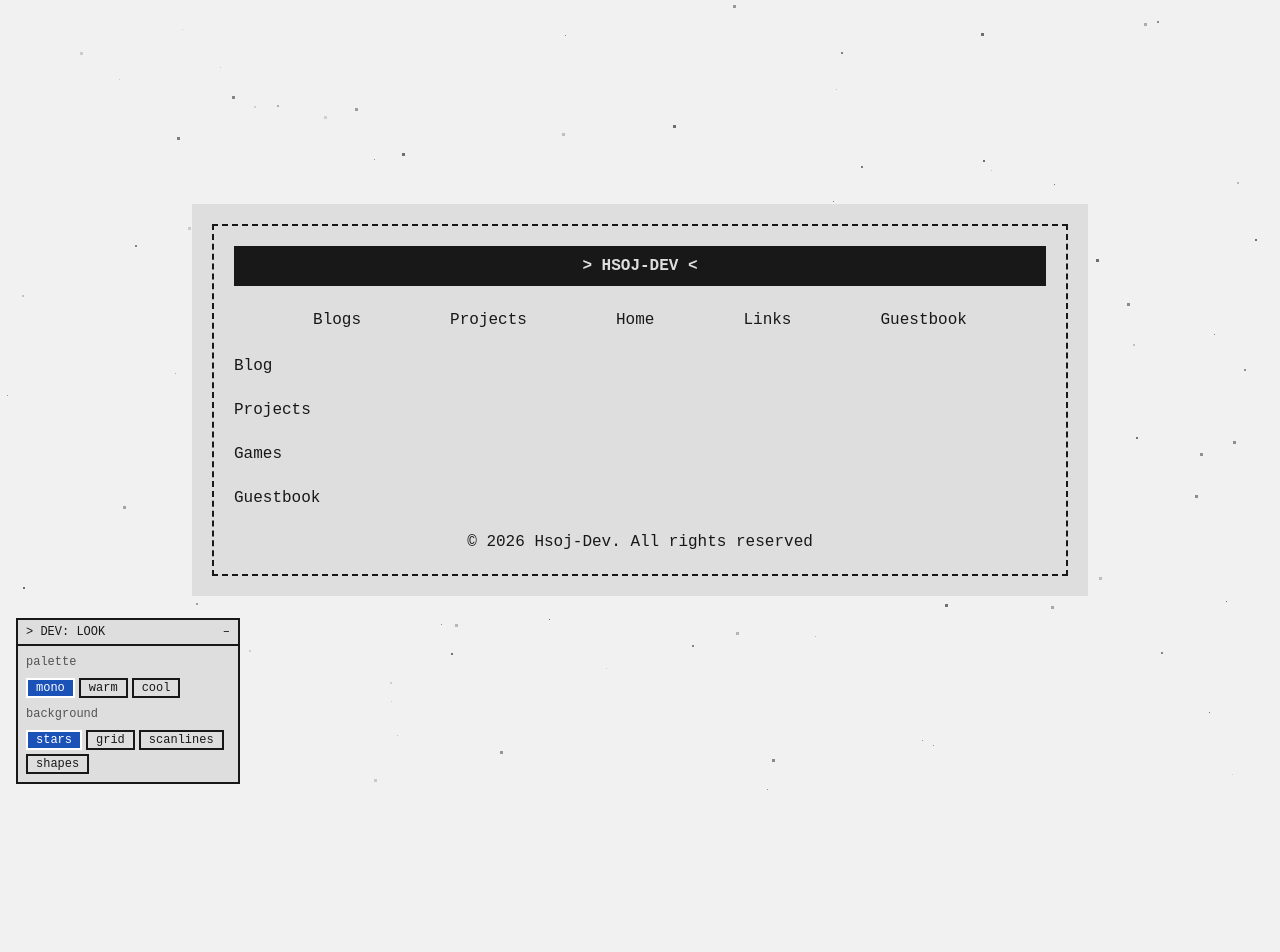
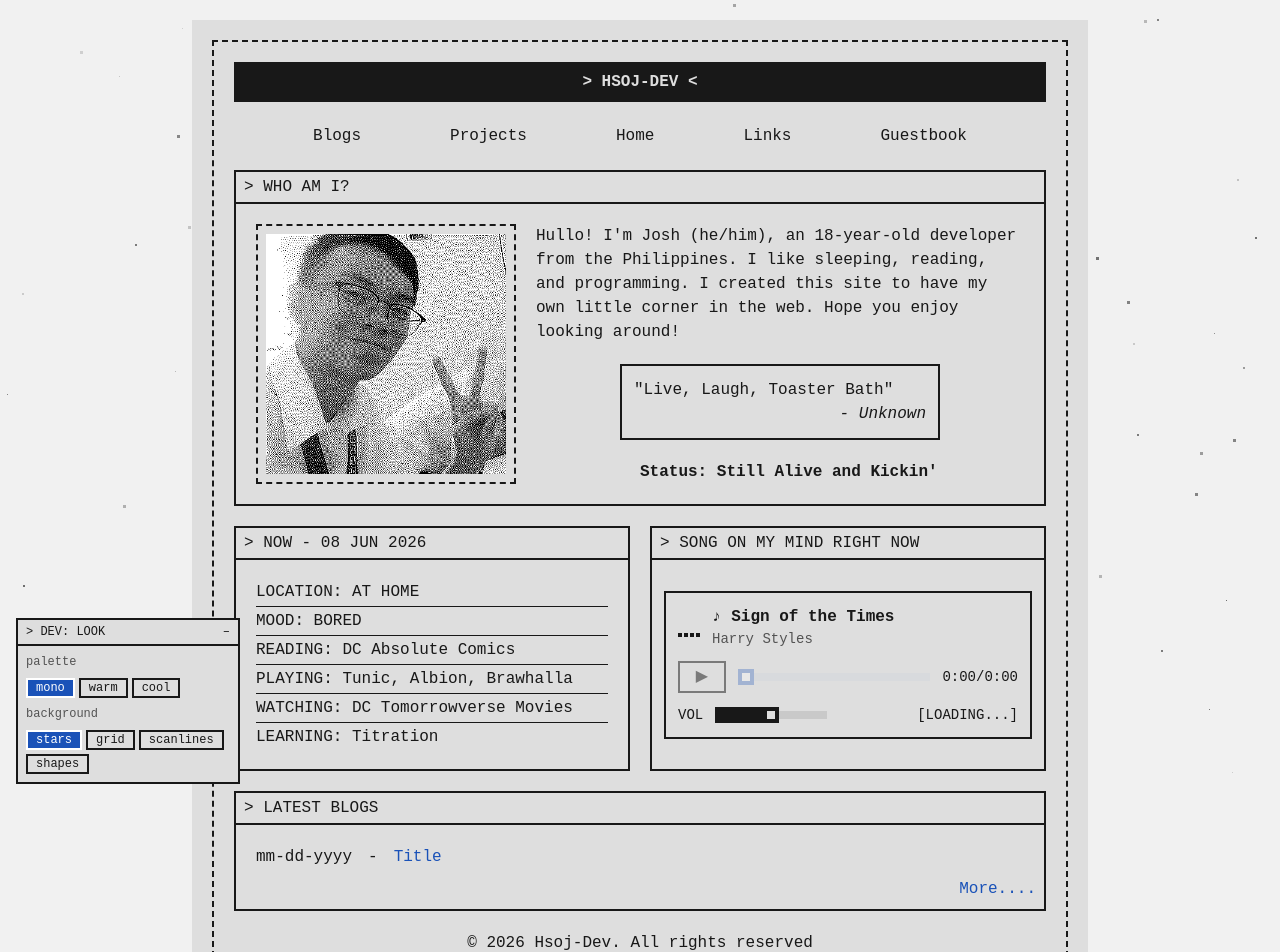
Before and after one commit to Hsoj-dev/hsoj.is-a.dev, a SvelteKit app: page / in a window 1280 px wide. Shown: the top 952 px of the page. Before the commit the page ends 800 px from the top, so only its background shows below. Built offline with nearby package versions, Linux system fonts and the light colour scheme.

Commit message:
feat: update home page

```diff
--- a/src/routes/+page.svelte
+++ b/src/routes/+page.svelte
@@ -1,8 +1,92 @@
 <script lang="ts">
-    import { resolve } from "$app/paths";
+    import { onMount } from 'svelte';
+    import { resolve } from '$app/paths';
+    import MusicPlayer from '$lib/components/MusicPlayer.svelte';
+
+    // EDIT THESE
+    const song = { videoId: 'We4QQCMwyrg', title: 'Sign of the Times', artist: 'Harry Styles' };
+
+    const months = ['JAN','FEB','MAR','APR','MAY','JUN','JUL','AUG','SEP','OCT','NOV','DEC'];
+    let today = $state('');
+    onMount(() => {
+        const d = new Date();
+        today = `${String(d.getDate()).padStart(2, '0')} ${months[d.getMonth()]} ${d.getFullYear()}`;
+    });
 </script>
 
-<a href={resolve('/blogs')}>Blog</a>
-<a href={resolve('/projects')}>Projects</a>
-<a href={resolve('/games')}>Games</a>
-<a href={resolve('/guestbook')}>Guestbook</a>
+<div class="group  border-2">
+    <div class="flex items-center border-b-2 h-8 px-2 group-hover:bg-base-content group-hover:text-base-100">
+        <p class="cursor-blink">> WHO AM I?</p>
+    </div>
+    <div class="flex flex-col md:flex-row gap-5 p-5">
+        <div class="w-full max-w-65 md:min-w-65 min-h-65 border-2 border-dashed border-base-content flex items-center justify-center self-center">
+            <img src="/images/pic.png" alt="" width="240">
+        </div>
+        <div class="flex flex-col justify-between">
+            <p>Hullo! I'm Josh (he/him), an 18-year-old developer from the Philippines. I like sleeping, reading, and programming. I created this site to have my own little corner in the web. Hope you enjoy looking around!</p>
+            <div class="w-80 border-2 p-3 my-3 self-center">
+                <p>"Live, Laugh, Toaster Bath"</p>
+                <p class="text-right italic">- Unknown</p>
+            </div>
+            <p class="self-center font-bold flex items-center gap-2">
+                <span class="status-dot"></span>
+                Status: Still Alive and Kickin'
+            </p>
+        </div>
+    </div>
+</div>
+
+<div class="flex flex-col md:flex-row gap-5">
+    <div class="group border-2 w-full md:w-1/2">
+        <div class="flex items-center border-b-2 h-8 px-2 group-hover:bg-base-content group-hover:text-base-100">
+             <p>> NOW - {today}</p>
+        </div>
+        <div class="p-5">
+            <ul>
+                <li>LOCATION: AT HOME</li>
+                <hr>
+                <li>MOOD: BORED</li>
+                <hr>
+                <li>READING: DC Absolute Comics</li>
+                <hr>
+                <li>PLAYING: Tunic, Albion, Brawhalla</li>
+                <hr>
+                <li>WATCHING: DC Tomorrowverse Movies</li>
+                <hr>
+                <li>LEARNING: Titration</li>
+            </ul>
+        </div>
+    </div>
+
+    <div class="group flex flex-col border-2 w-full md:w-1/2">
+        <div class="flex items-center border-b-2 h-8 px-2 group-hover:bg-base-content group-hover:text-base-100">
+            <p>> SONG ON MY MIND RIGHT NOW</p>
+        </div>
+        <div class="flex flex-1 flex-col justify-center">
+            <MusicPlayer {...song} />
+        </div>
+    </div>
+</div>
+
+<div class="group border-2">
+    <div class="flex items-center border-b-2 h-8 px-2 group-hover:bg-base-content group-hover:text-base-100">
+        <p>> LATEST BLOGS</p>
+    </div>
+    <div class="">
+        <div class="flex flex-col gap-3 px-5 pt-5">
+            <div class="flex flex-row gap-4 items-center">
+                <p class="shrink-0">mm-dd-yyyy</p>
+                <p class="shrink-0">-</p>
+                <a href="" class="link link-hover">Title</a>
+            </div>
+        </div>
+        <a href={resolve('/blogs')} class="flex justify-end link link-hover m-2">More....</a>
+    </div>
+</div>
+
+<style>
+    hr {
+        margin-top: 2px;
+        margin-bottom: 2px;
+    }
+</style>
```
